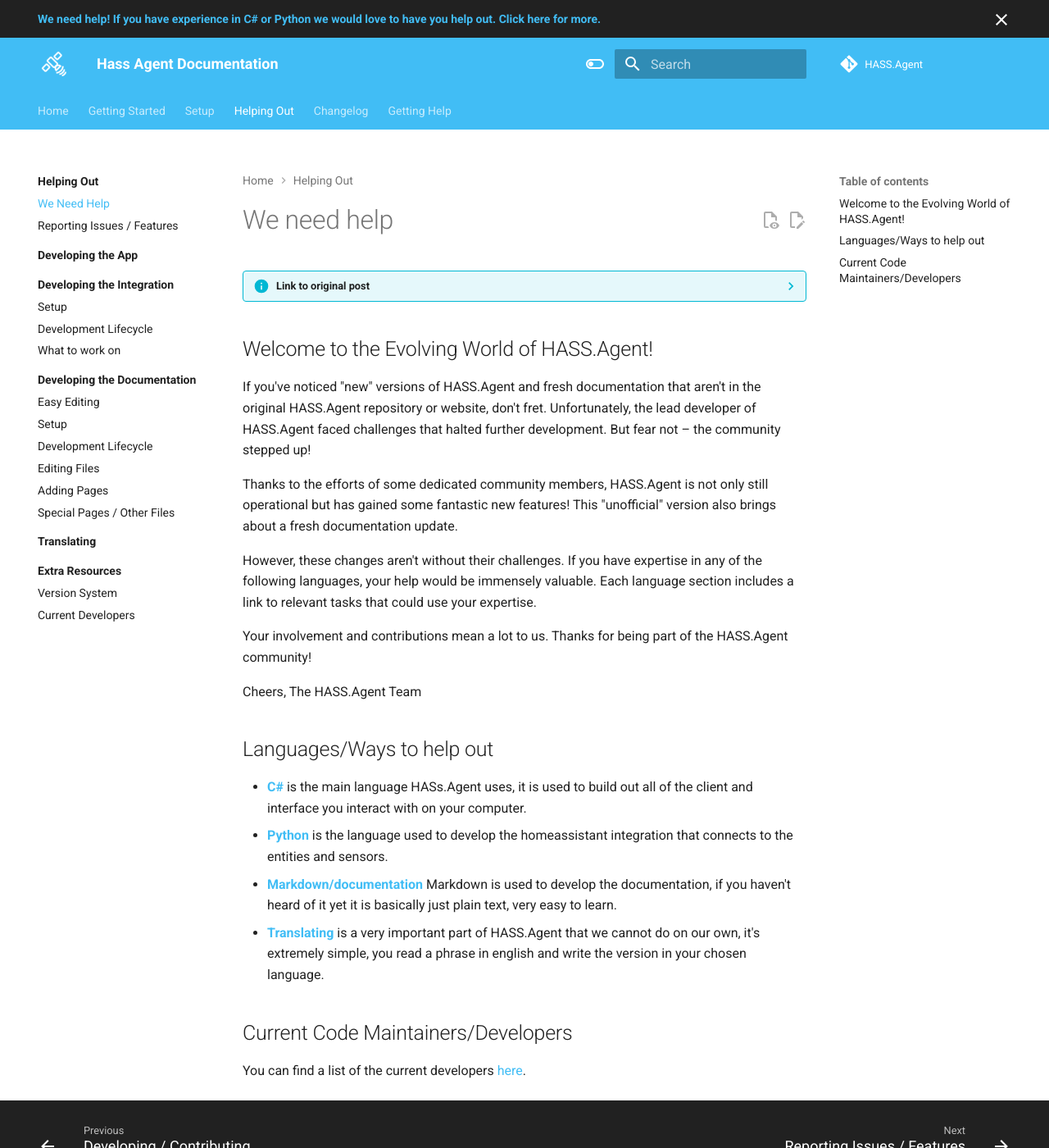
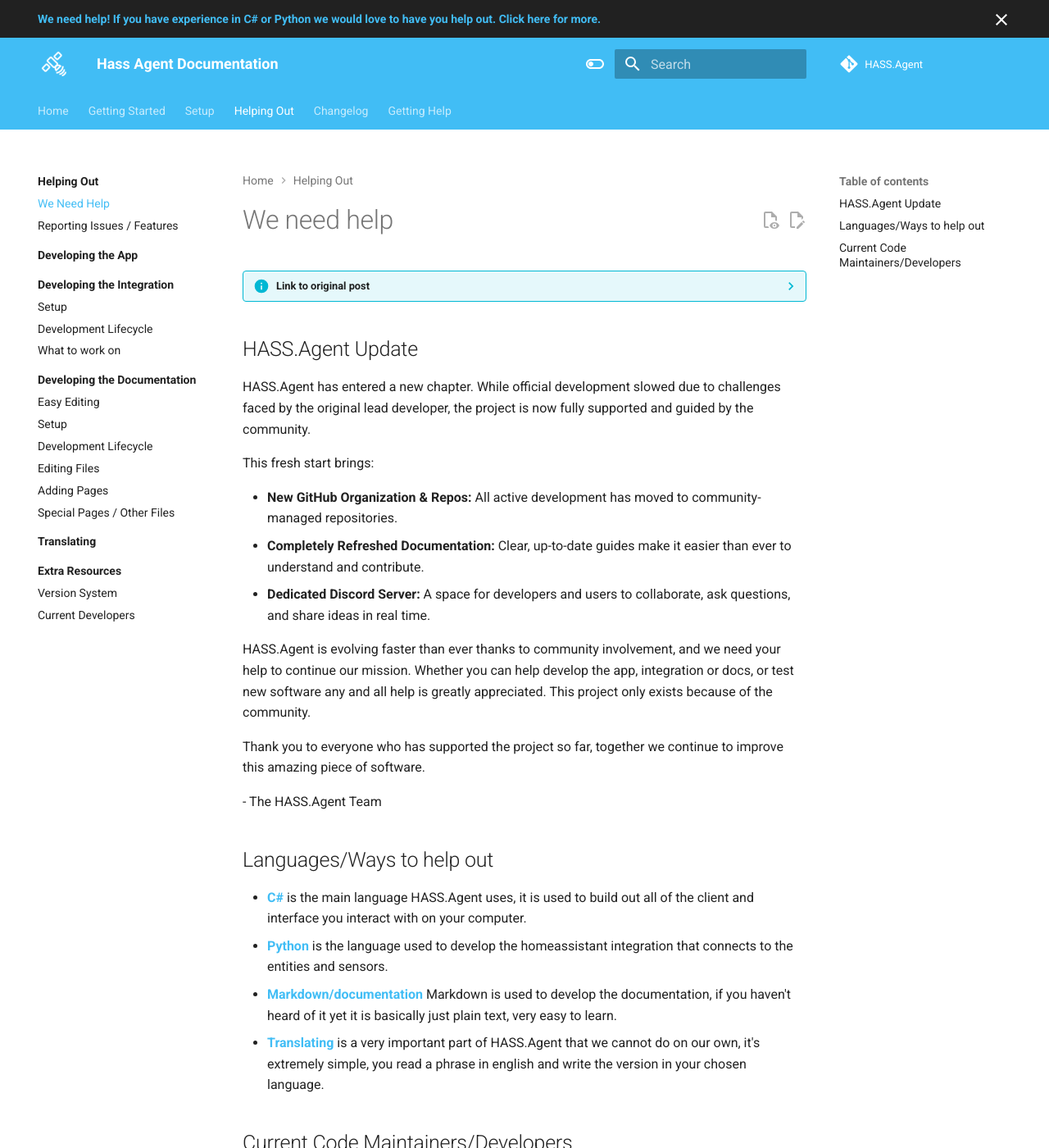
Before and after one commit to hass-agent/HASS.Agent-Documentation, an MkDocs documentation site: the page built from docs/contributing/need-help.md, in a window 1280 px wide and 1400 px high. Shown: the whole window at 82% size. Built offline with MkDocs 1.6.1 and Material for MkDocs 9.7.7, drawn with Linux system fonts in a browser that asks for light colours; comment, search, counter and statistics services are not loaded; the version menu is left out.

Commit message:
Rewrite we need help message

```diff
--- a/docs/contributing/need-help.md
+++ b/docs/contributing/need-help.md
@@ -2,24 +2,27 @@
 
 ??? info "Link to original post"
 
-    This page is an updated repost of the original one by LAB02Research, you can find the original one [here](https://lab02-research.org/2023-04-01-help-wanted/){: target="\_blank"}.
+    This page is based on a post by LAB02Research, you can find it [here](https://lab02-research.org/2023-04-01-help-wanted/){: target="\_blank"}.
 
-## Welcome to the Evolving World of HASS.Agent!
+## HASS.Agent Update
 
-If you've noticed "new" versions of HASS.Agent and fresh documentation that aren't in the original HASS.Agent repository or website, don't fret. Unfortunately, the lead developer of HASS.Agent faced challenges that halted further development. But fear not – the community stepped up!
+HASS.Agent has entered a new chapter. While official development slowed due to challenges faced by the original lead developer, the project is now fully supported and guided by the community.
 
-Thanks to the efforts of some dedicated community members, HASS.Agent is not only still operational but has gained some fantastic new features! This "unofficial" version also brings about a fresh documentation update.
+This fresh start brings:
 
-However, these changes aren't without their challenges. If you have expertise in any of the following languages, your help would be immensely valuable. Each language section includes a link to relevant tasks that could use your expertise.
+* **New GitHub Organization & Repos:** All active development has moved to community-managed repositories.
+* **Completely Refreshed Documentation:** Clear, up-to-date guides make it easier than ever to understand and contribute.
+* **Dedicated Discord Server:** A space for developers and users to collaborate, ask questions, and share ideas in real time.
 
-Your involvement and contributions mean a lot to us. Thanks for being part of the HASS.Agent community!
+HASS.Agent is evolving faster than ever thanks to community involvement, and we need your help to continue our mission. Whether you can help develop the app, integration or docs, or test new software any and all help is greatly appreciated. This project only exists because of the community.
 
-Cheers,
-The HASS.Agent Team
+Thank you to everyone who has supported the project so far, together we continue to improve this amazing piece of software.
+
+\- The HASS.Agent Team
 
 ## Languages/Ways to help out
 
-- **[C#](./index.md/#c-and-windows-apps)** is the main language HASs.Agent uses, it is used to build out all of the client and interface you interact with on your computer.
+- **[C#](./index.md/#c-and-windows-apps)** is the main language HASS.Agent uses, it is used to build out all of the client and interface you interact with on your computer.
 - **[Python](./index.md/#python-and-homeassistant-integrations)** is the language used to develop the homeassistant integration that connects to the entities and sensors.
 - **[Markdown/documentation](./index.md/#helping-out-with-the-documentation)** Markdown is used to develop the documentation, if you haven't heard of it yet it is basically just plain text, very easy to learn.
 - **[Translating](#)** is a very important part of HASS.Agent that we cannot do on our own, it's extremely simple, you read a phrase in english and write the version in your chosen language.
```
